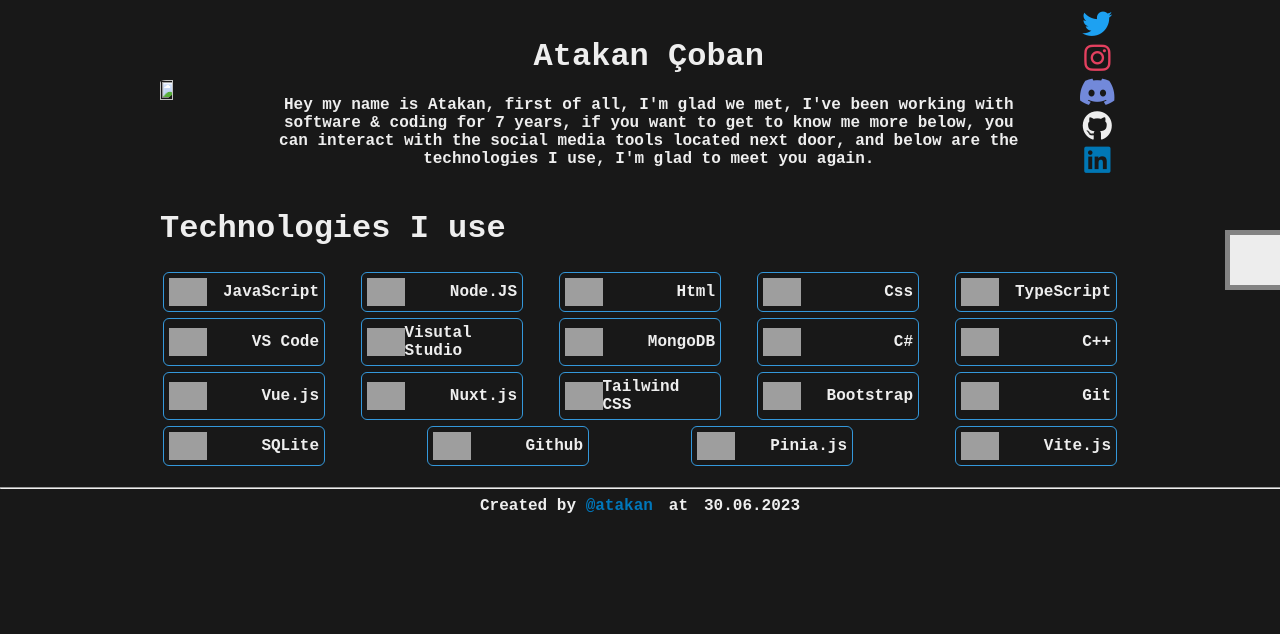
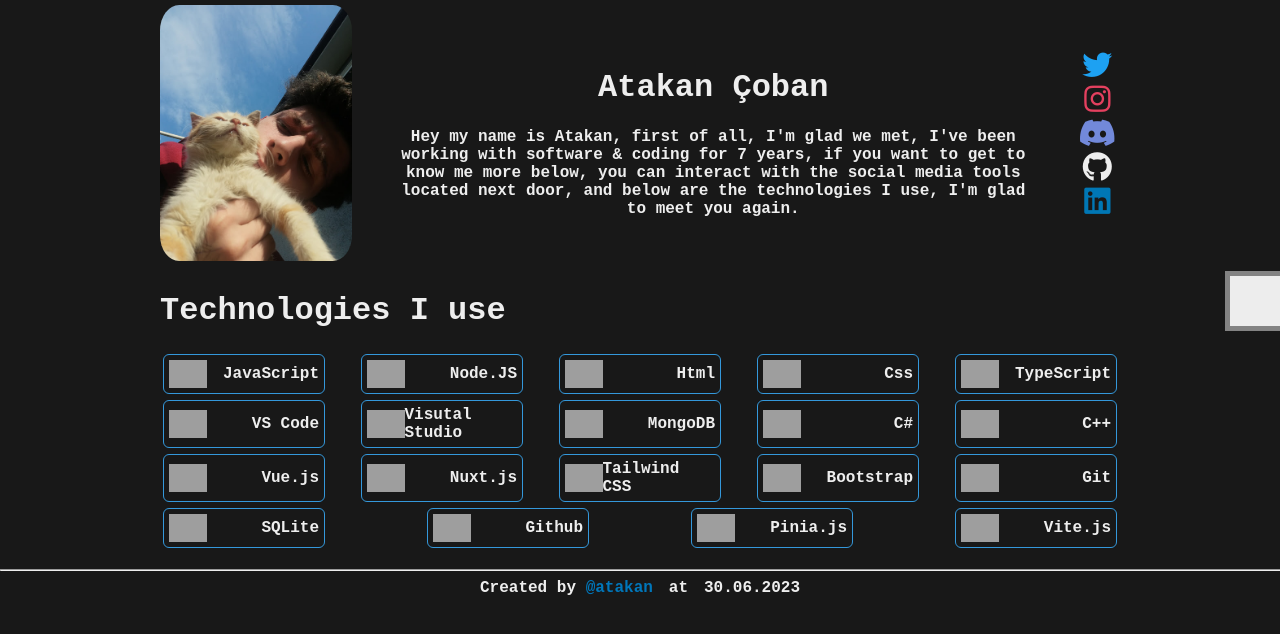
Before and after one commit to Lurff/about, a plain HTML site: page index.html in a window 1280 px wide. Drawn offline with Linux system fonts and the light colour scheme; grey boxes are pictures that could not be loaded.

Commit message:
Update index.html

```diff
--- a/index.html
+++ b/index.html
@@ -4,8 +4,8 @@
     <meta charset="UTF-8">
     <meta http-equiv="X-UA-Compatible" content="IE=edge">
     <meta name="viewport" content="width=device-width, initial-scale=1.0">
+    <link rel="stylesheet" href="/index.css">
     <link rel="shortcut icon" href="/ımage.png" type="image/x-icon">
-    <link rel="stylesheet" href="/index.css">
     <link rel="stylesheet" href="https://cdnjs.cloudflare.com/ajax/libs/font-awesome/6.4.0/css/all.min.css" integrity="sha512-iecdLmaskl7CVkqkXNQ/ZH/XLlvWZOJyj7Yy7tcenmpD1ypASozpmT/E0iPtmFIB46ZmdtAc9eNBvH0H/ZpiBw==" crossorigin="anonymous" referrerpolicy="no-referrer" />
     <title>About me</title>
 </head>
@@ -15,7 +15,7 @@
     </div>
 
     <div class="about">
-        <img src="/public/IMG_20230327_161657.jpg">
+        <img src="/ımage.png">
         <div>
             <div class="text">
                 <h1>Atakan Çoban</h1>
```
